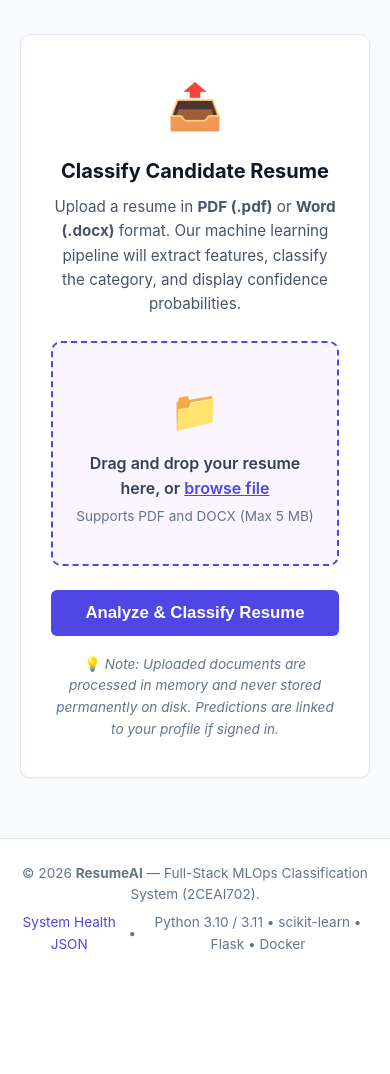
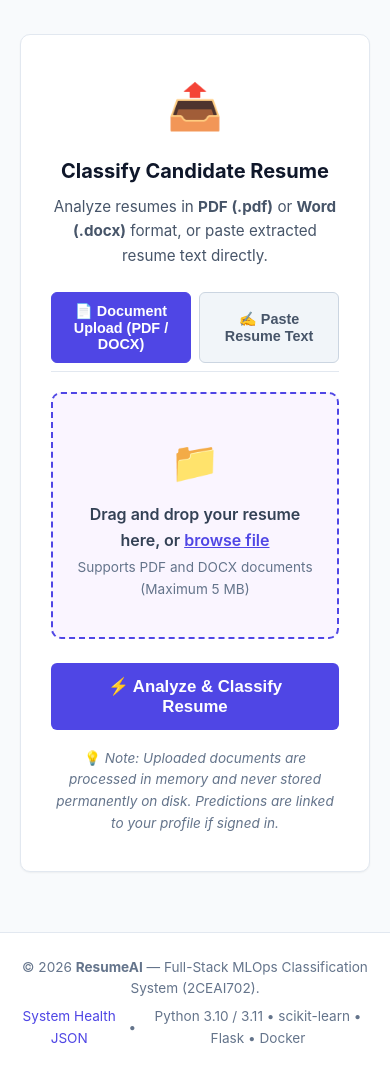
Before and after one commit to srinadhk926-creator/resume-catrgoryy, a Flask app: page /prediction in a window 390 px wide. Shown: the part 164-1238 px from the top of the page. Before the commit the page ends 1114 px from the top, so only its background shows below. Run offline with Flask 3, Linux system fonts and the light colour scheme; some libraries are stand-ins or nearby versions.

Commit message:
feat(phase-4): complete responsive UI, tabbed upload interface, and Practical 1 evidence documentation

```diff
--- a/routes/main.py
+++ b/routes/main.py
@@ -73,36 +73,37 @@ def prediction():
     if request.method == "GET":
         return render_template("upload.html")
 
-    # POST method: Handle resume upload
-    if "resume_file" not in request.files and "file" not in request.files:
-        flash("No file was uploaded. Please select a PDF or DOCX resume.", "danger")
-        return render_template("upload.html"), 400
+    # POST method: Handle resume upload or direct text input
+    uploaded_file = request.files.get("resume_file") or request.files.get("file")
+    raw_text = request.form.get("resume_text", "").strip()
 
-    uploaded_file = request.files.get("resume_file") or request.files.get("file")
-
-    if not uploaded_file or uploaded_file.filename.strip() == "":
-        flash("No file was selected. Please choose a file to upload.", "danger")
+    if (not uploaded_file or uploaded_file.filename.strip() == "") and not raw_text:
+        flash("Please upload a PDF/DOCX resume file or enter resume text.", "danger")
         return render_template("upload.html"), 400
 
     max_size = current_app.config.get("MAX_CONTENT_LENGTH", 5 * 1024 * 1024)
 
-    # 1. Parse text from uploaded resume
-    try:
-        extracted_text, safe_filename = parse_resume_file(
-            file_stream_or_bytes=uploaded_file.stream,
-            filename=uploaded_file.filename,
-            max_file_size=max_size,
-        )
-    except FileTooLargeError as err:
-        flash(str(err), "danger")
-        return render_template("upload.html"), 413
-    except (UnsupportedFileTypeError, EmptyFileError, CorruptedFileError, ResumeParserError) as err:
-        flash(str(err), "danger")
-        return render_template("upload.html"), 400
-    except Exception as err:
-        logger.error(f"Unexpected file parsing error: {err}")
-        flash("Failed to process the uploaded file. Please ensure it is a valid PDF or Word document.", "danger")
-        return render_template("upload.html"), 500
+    # 1. Obtain extracted text
+    if uploaded_file and uploaded_file.filename.strip() != "":
+        try:
+            extracted_text, safe_filename = parse_resume_file(
+                file_stream_or_bytes=uploaded_file.stream,
+                filename=uploaded_file.filename,
+                max_file_size=max_size,
+            )
+        except FileTooLargeError as err:
+            flash(str(err), "danger")
+            return render_template("upload.html"), 413
+        except (UnsupportedFileTypeError, EmptyFileError, CorruptedFileError, ResumeParserError) as err:
+            flash(str(err), "danger")
+            return render_template("upload.html"), 400
+        except Exception as err:
+            logger.error(f"Unexpected file parsing error: {err}")
+            flash("Failed to process the uploaded file. Please ensure it is a valid PDF or Word document.", "danger")
+            return render_template("upload.html"), 500
+    else:
+        extracted_text = raw_text
+        safe_filename = "direct_text_input"
 
     # 2. Run model inference
     prediction_service = get_prediction_service(current_app.config.get("MODEL_PATH"))
--- a/static/css/style.css
+++ b/static/css/style.css
@@ -383,6 +383,57 @@ body {
   border-radius: 50%;
   font-weight: 700;
   margin: 0 auto 12px;
+}
+
+/* Upload Tabs */
+.upload-tabs {
+  display: flex;
+  gap: 8px;
+  margin-bottom: 20px;
+  border-bottom: 1px solid var(--gray-200);
+  padding-bottom: 8px;
+}
+
+.tab-btn {
+  flex: 1;
+  background: var(--gray-100);
+  border: 1px solid var(--gray-300);
+  padding: 10px 14px;
+  font-size: 0.9rem;
+  font-weight: 600;
+  color: var(--gray-700);
+  border-radius: var(--radius-sm);
+  cursor: pointer;
+  transition: all 0.15s ease;
+}
+
+.tab-btn:hover {
+  background: var(--gray-200);
+}
+
+.tab-btn.active {
+  background: var(--primary);
+  color: var(--white);
+  border-color: var(--primary);
+}
+
+.tab-panel {
+  margin-bottom: 20px;
+}
+
+.text-area-input {
+  font-family: inherit;
+  font-size: 0.92rem;
+  line-height: 1.5;
+  resize: vertical;
+}
+
+.form-hint {
+  display: block;
+  font-size: 0.8rem;
+  color: var(--gray-500);
+  margin-top: 4px;
+  text-align: left;
 }
 
 /* Upload Page */
--- a/static/js/app.js
+++ b/static/js/app.js
@@ -1,5 +1,5 @@
 /**
- * ResumeAI - Frontend Drag-and-Drop & Client Validation
+ * ResumeAI - Frontend Drag-and-Drop, Tab Switching & Client Validation
  */
 
 document.addEventListener("DOMContentLoaded", () => {
@@ -10,10 +10,38 @@ document.addEventListener("DOMContentLoaded", () => {
   const previewRemove = document.getElementById("preview-remove");
   const submitBtn = document.getElementById("submit-btn");
   const uploadForm = document.getElementById("upload-form");
+  const resumeText = document.getElementById("resume-text");
 
-  if (!dropZone || !fileInput) return;
+  // Tab switching elements
+  const tabFile = document.getElementById("tab-file");
+  const tabText = document.getElementById("tab-text");
+  const panelFile = document.getElementById("panel-file");
+  const panelText = document.getElementById("panel-text");
 
-  const MAX_FILE_SIZE = 5 * 1024 * 1024; // 5MB
+  if (tabFile && tabText && panelFile && panelText) {
+    tabFile.addEventListener("click", () => {
+      tabFile.classList.add("active");
+      tabFile.setAttribute("aria-selected", "true");
+      tabText.classList.remove("active");
+      tabText.setAttribute("aria-selected", "false");
+      panelFile.style.display = "block";
+      panelText.style.display = "none";
+      if (resumeText) resumeText.value = "";
+    });
+
+    tabText.addEventListener("click", () => {
+      tabText.classList.add("active");
+      tabText.setAttribute("aria-selected", "true");
+      tabFile.classList.remove("active");
+      tabFile.setAttribute("aria-selected", "false");
+      panelText.style.display = "block";
+      panelFile.style.display = "none";
+      if (fileInput) fileInput.value = "";
+      if (filePreview) filePreview.style.display = "none";
+    });
+  }
+
+  const MAX_FILE_SIZE = 5 * 1024 * 1024; // 5 MB
   const ALLOWED_EXTS = ["pdf", "docx"];
 
   function handleFileSelected(file) {
@@ -22,32 +50,37 @@ document.addEventListener("DOMContentLoaded", () => {
     const ext = file.name.split(".").pop().toLowerCase();
     if (!ALLOWED_EXTS.includes(ext)) {
       alert(`Unsupported file format (.${ext}). Please select a PDF or DOCX file.`);
-      fileInput.value = "";
-      filePreview.style.display = "none";
+      if (fileInput) fileInput.value = "";
+      if (filePreview) filePreview.style.display = "none";
       return;
     }
 
     if (file.size > MAX_FILE_SIZE) {
       const mbSize = (file.size / (1024 * 1024)).toFixed(2);
-      alert(`File size (${mbSize} MB) exceeds the 5 MB limit. Please choose a smaller file.`);
-      fileInput.value = "";
-      filePreview.style.display = "none";
+      alert(`File size (${mbSize} MB) exceeds the 5 MB limit. Please select a smaller document.`);
+      if (fileInput) fileInput.value = "";
+      if (filePreview) filePreview.style.display = "none";
       return;
     }
 
-    // Display preview
+    // Display selected file preview
+    if (previewName && filePreview) {
       previewName.textContent = `${file.name} (${(file.size / 1024).toFixed(1)} KB)`;
       filePreview.style.display = "flex";
     }
+  }
 
-  // File input change
+  // File input change event
+  if (fileInput) {
     fileInput.addEventListener("change", (e) => {
       if (e.target.files && e.target.files[0]) {
         handleFileSelected(e.target.files[0]);
       }
     });
+  }
 
   // Drag-and-drop events
+  if (dropZone) {
     ["dragenter", "dragover"].forEach((eventName) => {
       dropZone.addEventListener(eventName, (e) => {
         e.preventDefault();
@@ -66,25 +99,35 @@ document.addEventListener("DOMContentLoaded", () => {
 
     dropZone.addEventListener("drop", (e) => {
       if (e.dataTransfer && e.dataTransfer.files && e.dataTransfer.files.length > 0) {
-      fileInput.files = e.dataTransfer.files;
+        if (fileInput) fileInput.files = e.dataTransfer.files;
         handleFileSelected(e.dataTransfer.files[0]);
       }
     });
+  }
 
   // Remove selected file
   if (previewRemove) {
     previewRemove.addEventListener("click", (e) => {
       e.stopPropagation();
-      fileInput.value = "";
-      filePreview.style.display = "none";
+      if (fileInput) fileInput.value = "";
+      if (filePreview) filePreview.style.display = "none";
     });
   }
 
-  // Loading state on form submit
+  // Form submit loading state
   if (uploadForm && submitBtn) {
-    uploadForm.addEventListener("submit", () => {
+    uploadForm.addEventListener("submit", (e) => {
+      const hasFile = fileInput && fileInput.files && fileInput.files.length > 0;
+      const hasText = resumeText && resumeText.value.trim().length >= 20;
+
+      if (!hasFile && !hasText) {
+        e.preventDefault();
+        alert("Please select a valid resume document (.pdf or .docx) or paste at least 20 characters of resume text.");
+        return;
+      }
+
       submitBtn.disabled = true;
-      submitBtn.innerHTML = `<span>Analyzing Resume with ML... ⏳</span>`;
+      submitBtn.innerHTML = `<span>Analyzing Resume with ML Model... ⏳</span>`;
     });
   }
 });
--- a/templates/upload.html
+++ b/templates/upload.html
@@ -9,32 +9,53 @@
       <div class="upload-icon">📤</div>
       <h2 class="card-title">Classify Candidate Resume</h2>
       <p class="card-text">
-        Upload a resume in <strong>PDF (.pdf)</strong> or <strong>Word (.docx)</strong> format.
-        Our machine learning pipeline will extract features, classify the category, and display confidence probabilities.
+        Analyze resumes in <strong>PDF (.pdf)</strong> or <strong>Word (.docx)</strong> format, or paste extracted resume text directly.
       </p>
+    </div>
+
+    <!-- Mode Selector Tabs -->
+    <div class="upload-tabs" role="tablist">
+      <button type="button" class="tab-btn active" id="tab-file" role="tab" aria-selected="true" aria-controls="panel-file">
+        📄 Document Upload (PDF / DOCX)
+      </button>
+      <button type="button" class="tab-btn" id="tab-text" role="tab" aria-selected="false" aria-controls="panel-text">
+        ✍️ Paste Resume Text
+      </button>
     </div>
 
     <!-- Resume Upload Form -->
     <form action="{{ url_for('main.prediction') }}" method="POST" enctype="multipart/form-data" class="upload-form" id="upload-form">
       <input type="hidden" name="csrf_token" value="{{ csrf_token() }}">
 
+      <!-- Tab 1: File Upload Panel -->
+      <div class="tab-panel active" id="panel-file" role="tabpanel" aria-labelledby="tab-file">
         <div class="drop-zone" id="drop-zone">
           <div class="drop-zone-prompt">
             <span class="drop-icon">📁</span>
             <p class="drop-text">Drag and drop your resume here, or <span class="browse-link">browse file</span></p>
-          <span class="drop-hint">Supports PDF and DOCX (Max 5 MB)</span>
+            <span class="drop-hint">Supports PDF and DOCX documents (Maximum 5 MB)</span>
           </div>
-        <input type="file" name="resume_file" id="resume-file" class="file-input" accept=".pdf,.docx" required>
+          <input type="file" name="resume_file" id="resume-file" class="file-input" accept=".pdf,.docx" aria-label="Select resume document">
           <div class="file-preview" id="file-preview" style="display: none;">
             <span class="preview-icon">📄</span>
             <span class="preview-name" id="preview-name"></span>
-          <button type="button" class="preview-remove" id="preview-remove">&times;</button>
+            <button type="button" class="preview-remove" id="preview-remove" aria-label="Remove selected file">&times;</button>
+          </div>
+        </div>
+      </div>
+
+      <!-- Tab 2: Direct Text Paste Panel -->
+      <div class="tab-panel" id="panel-text" role="tabpanel" aria-labelledby="tab-text" style="display: none;">
+        <div class="form-group">
+          <label for="resume-text" class="form-label">Paste Raw Resume Text</label>
+          <textarea name="resume_text" id="resume-text" class="form-control text-area-input" rows="8" placeholder="Paste candidate resume content here (skills, work experience, education, technical proficiencies)..."></textarea>
+          <span class="form-hint">Minimum 20 characters required for classification.</span>
         </div>
       </div>
 
       <div class="form-actions">
         <button type="submit" class="btn btn-primary btn-block btn-lg" id="submit-btn">
-          <span>Analyze & Classify Resume</span>
+          <span>⚡ Analyze & Classify Resume</span>
         </button>
       </div>
     </form>
```
Also changed, not shown: PRACTICAL_EVIDENCE.md (added, +159 -0 lines). Lines whose indentation alone changed are shown as unchanged.
